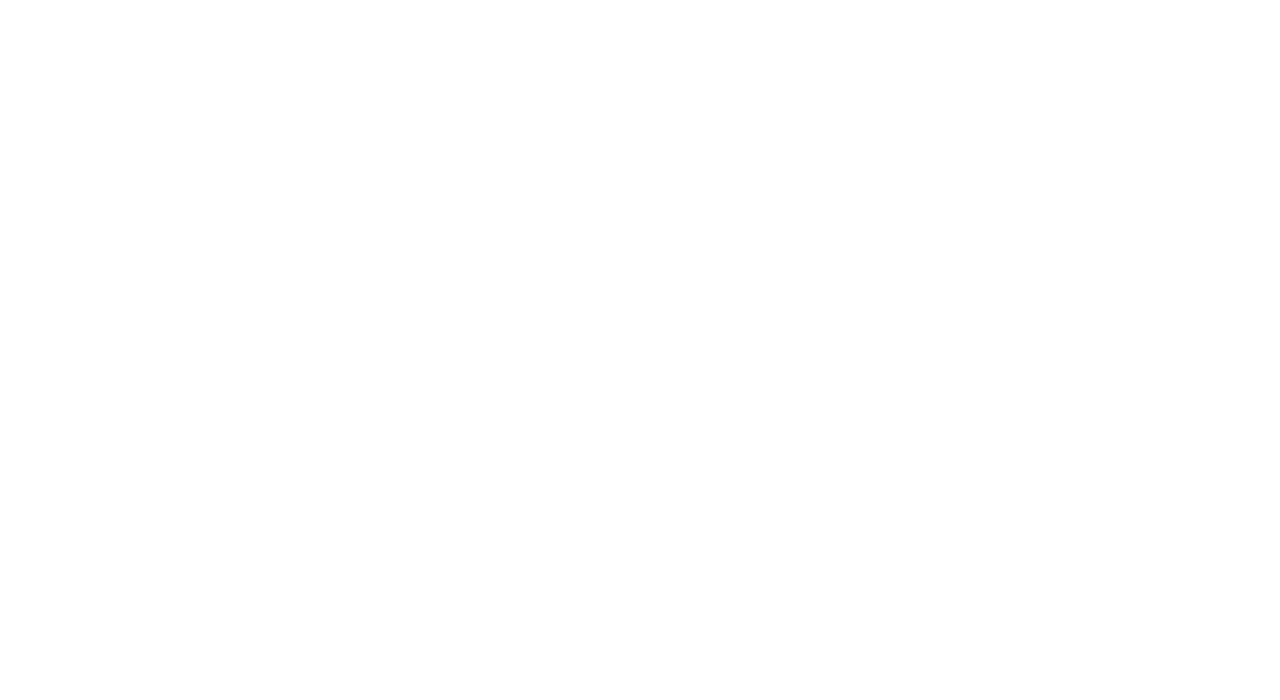
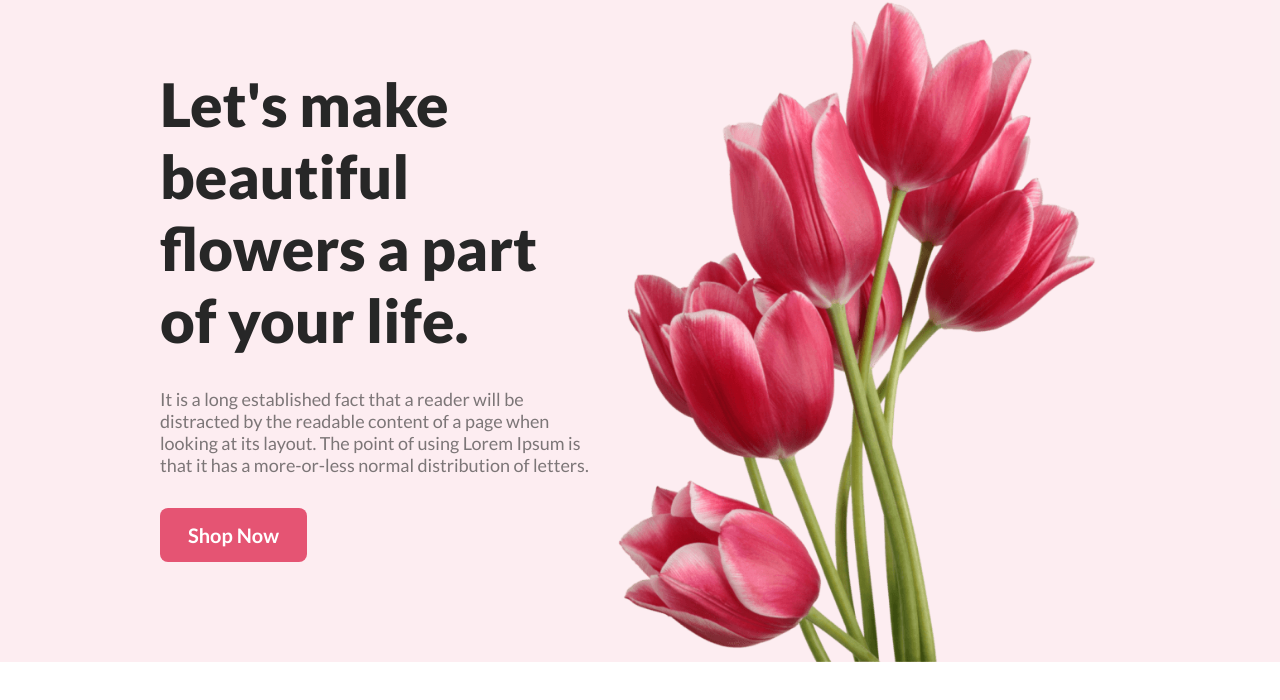
Before and after one commit to mizanur2734/flower-shop, a plain HTML site: page index.html in a window 1280 px wide. Drawn offline with Linux system fonts and the light colour scheme.

Commit message:
added the banner

```diff
--- a/index.html
+++ b/index.html
@@ -4,10 +4,21 @@
     <meta charset="UTF-8">
     <meta name="viewport" content="width=, initial-scale=1.0">
     <title>Flower Shop</title>
+    <link rel="stylesheet" href="styles/styles.css">
+    <link rel="stylesheet" href="styles/responsive.css">
 </head>
 <body>
     <header>
-
+        <div class="container banner">
+            <div class="banner-text">
+                <h1>Let's make beautiful flowers a part of your life.</h1>
+                <p>It is a long established fact that a reader will be distracted by the readable content of a page when looking at its layout. The point of using Lorem Ipsum is that it has a more-or-less normal distribution of letters.</p>
+                <button>Shop Now</button>
+            </div>
+            <div class="banner-img">
+                <img src="Flower Asset/pngwing 10.png" alt="">
+            </div>
+        </div>
     </header>
     <main>
 
--- /dev/null
+++ b/styles/responsive.css
@@ -0,0 +1,5 @@
+@media screen and (max-width: 576px) {
+   .banner{
+    flex-direction: column;
+   }
+}
--- a/styles/styles.css
+++ b/styles/styles.css
@@ -0,0 +1,61 @@
+@import url('https://fonts.googleapis.com/css2?family=Lato:ital,wght@0,100;0,300;0,400;0,700;0,900;1,100;1,300;1,400;1,700;1,900&display=swap');
+
+* {
+    margin: 0;
+    padding: 0;
+    font-family: "Lato", serif;
+}
+
+p {
+    color: #27272799;
+    font-size: 18px;
+    font-weight: 400;
+}
+
+button {
+    color: rgb(255, 255, 255);
+    font-size: 20px;
+    font-weight: 700;
+    border-radius: 8px;
+    background-color: #E55473;
+    padding: 15px 28px;
+    border: none;
+    cursor: pointer;
+    transition: all 1s;
+}
+button:hover{
+    background-color: #5ee554;
+}
+
+header {
+    background-color: rgba(229, 84, 115, 0.1);
+    ;
+}
+
+.container {
+    width: 75%;
+    max-width: 1440px;
+    margin: 0 auto;
+}
+
+.banner {
+    display: flex;
+    align-items: center;
+    justify-content: space-between;
+}
+
+.banner .banner-text * {
+    margin-bottom: 32px;
+    max-width: 525px;
+}
+
+.banner .banner-text h1 {
+    color: #272727;
+    font-size: 60px;
+    font-weight: 800;
+}
+
+.banner .banner-img img {
+    width: 100%;
+    vertical-align: middle;
+}
```
